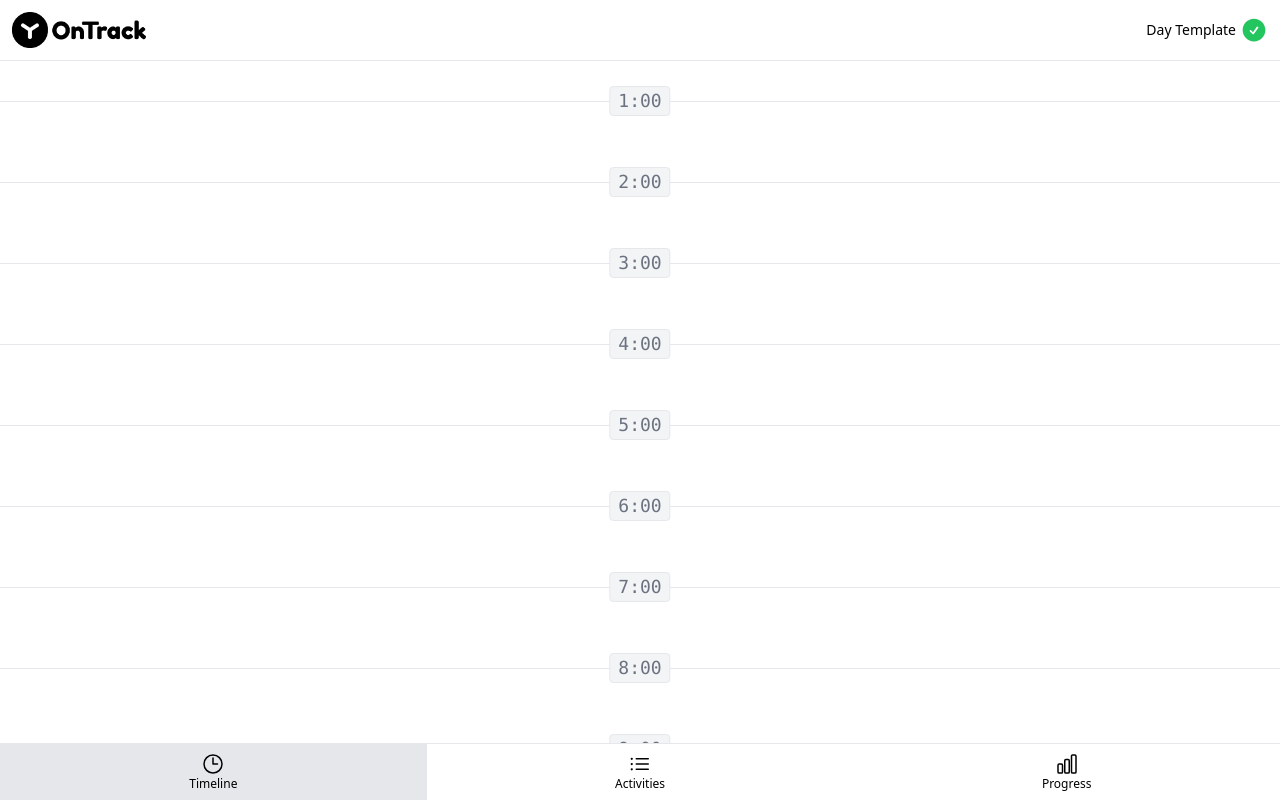
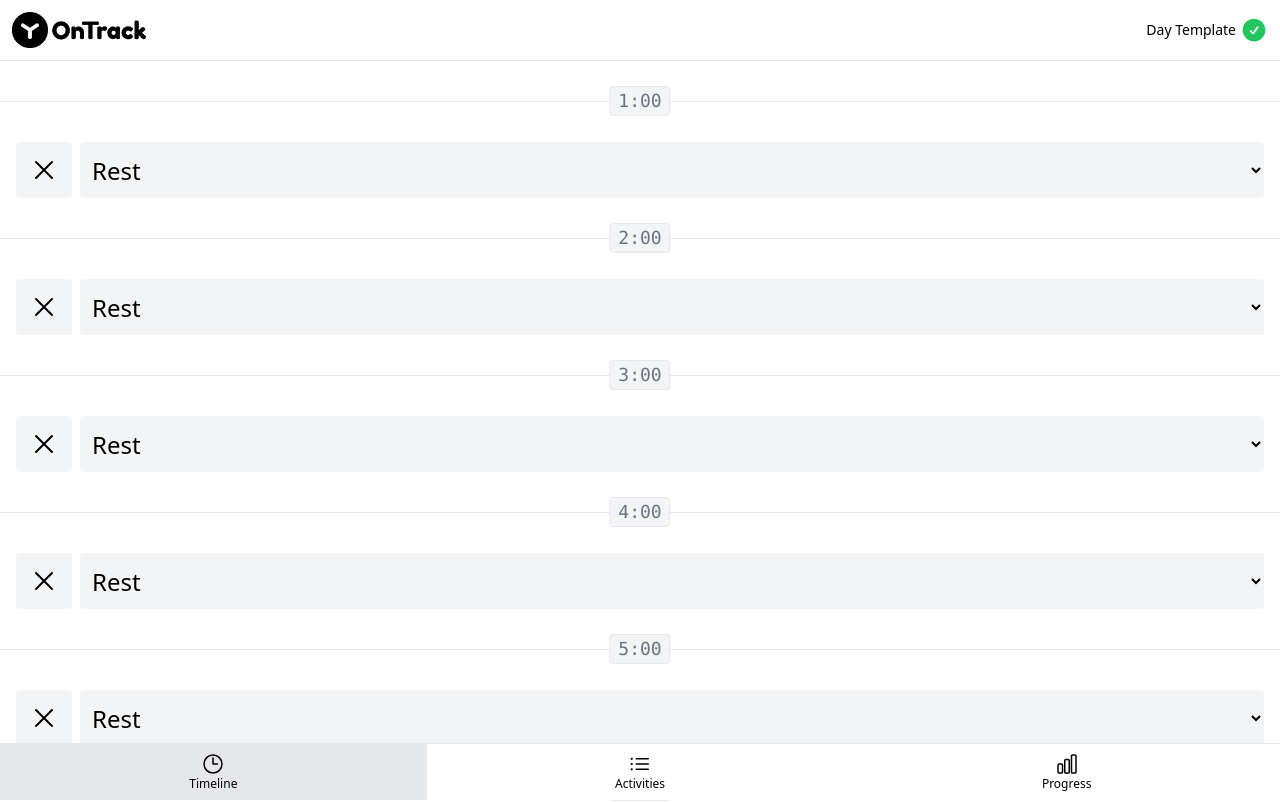
Before and after one commit to hel1yeah/HellProgressiveTimeTrack, a Vue app: page /#timeline in a window 1280 px wide. Shown: the top 802 px of the page. Built offline with nearby package versions, Linux system fonts and the light colour scheme.

Commit message:
fix button remove, 15#

```diff
--- a/src/App.vue
+++ b/src/App.vue
@@ -13,8 +13,9 @@ import {
   page_progress
 } from '@/common/constants.js'
 
-import { normalizePageHash } from '@/common/functions.js'
+import { normalizePageHash, generateTimelineItems } from '@/common/functions.js'
 
+const timelineItems = generateTimelineItems()
 const currentPage = ref(normalizePageHash())
 
 const onChangePageHandler = (page) => {
@@ -26,7 +27,10 @@ const onChangePageHandler = (page) => {
   <TheHeader @go-to="onChangePageHandler" />
 
   <main class="flex flex-grow flex-col">
-    <TheTimeline v-show="currentPage === page_timeline" />
+    <TheTimeline
+      v-show="currentPage === page_timeline"
+      :timelineItems="timelineItems"
+    />
     <TheActivities v-show="currentPage === page_activities" />
     <TheProgress v-show="currentPage === page_progress" />
   </main>
--- a/src/components/TimeLineItem.vue
+++ b/src/components/TimeLineItem.vue
@@ -1,4 +1,6 @@
 <script setup>
+import { XMarkIcon } from '@heroicons/vue/24/outline'
+
 const props = defineProps({
   timelineItem: {
     type: Object,
@@ -12,10 +14,38 @@ const hourLinkClasses = [
     ? 'bg-purple-900 front-back text-white'
     : 'bg-gray-100 text-gray-500'
 ]
+
+const options = [
+  {
+    value: '1',
+    label: 'Coding'
+  },
+  {
+    value: '2',
+    label: 'Reading'
+  },
+  {
+    value: '3',
+    label: 'Training'
+  }
+]
 </script>
 
 <template>
   <li class="relative flex flex-col gap-2 border-t border-gray-200 py-10 px-4">
     <a href="#" :class="hourLinkClasses">{{ props.timelineItem.hour }}:00</a>
+    <div class="flex gap-2">
+      <button
+        class="rounded bg-gray-100 p-3 enabled:hover:bg-gray-200 disabled:cursor-not-allowed disabled:opacity-50"
+      >
+        <XMarkIcon class="h-8" />
+      </button>
+      <select class="w-full truncate rounded bg-gray-100 py-1 px-2 text-2xl">
+        <option selected disabled value="">Rest</option>
+        <option v-for="{ value, label } in options" :key="value" :value="value">
+          {{ label }}
+        </option>
+      </select>
+    </div>
   </li>
 </template>
--- a/src/pages/TheTimeline.vue
+++ b/src/pages/TheTimeline.vue
@@ -1,7 +1,12 @@
 <script setup>
 import TimelineItem from '@/components/TimeLineItem.vue'
-import { generateTimelineItems } from '@/common/functions.js'
-const timelineItems = generateTimelineItems()
+
+defineProps({
+  timelineItems: {
+    type: Array,
+    required: true
+  }
+})
 </script>
 
 <template>
```
